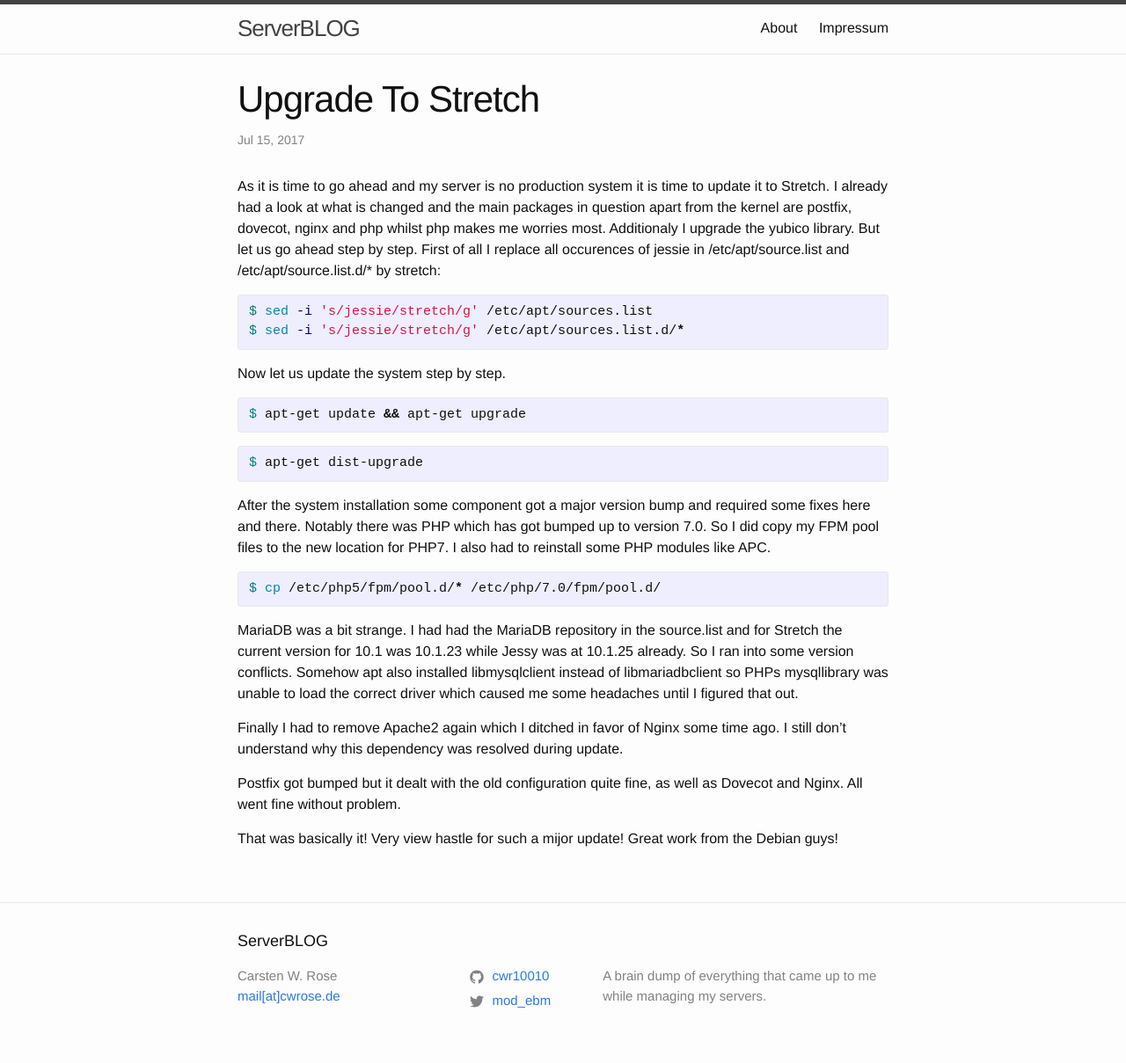
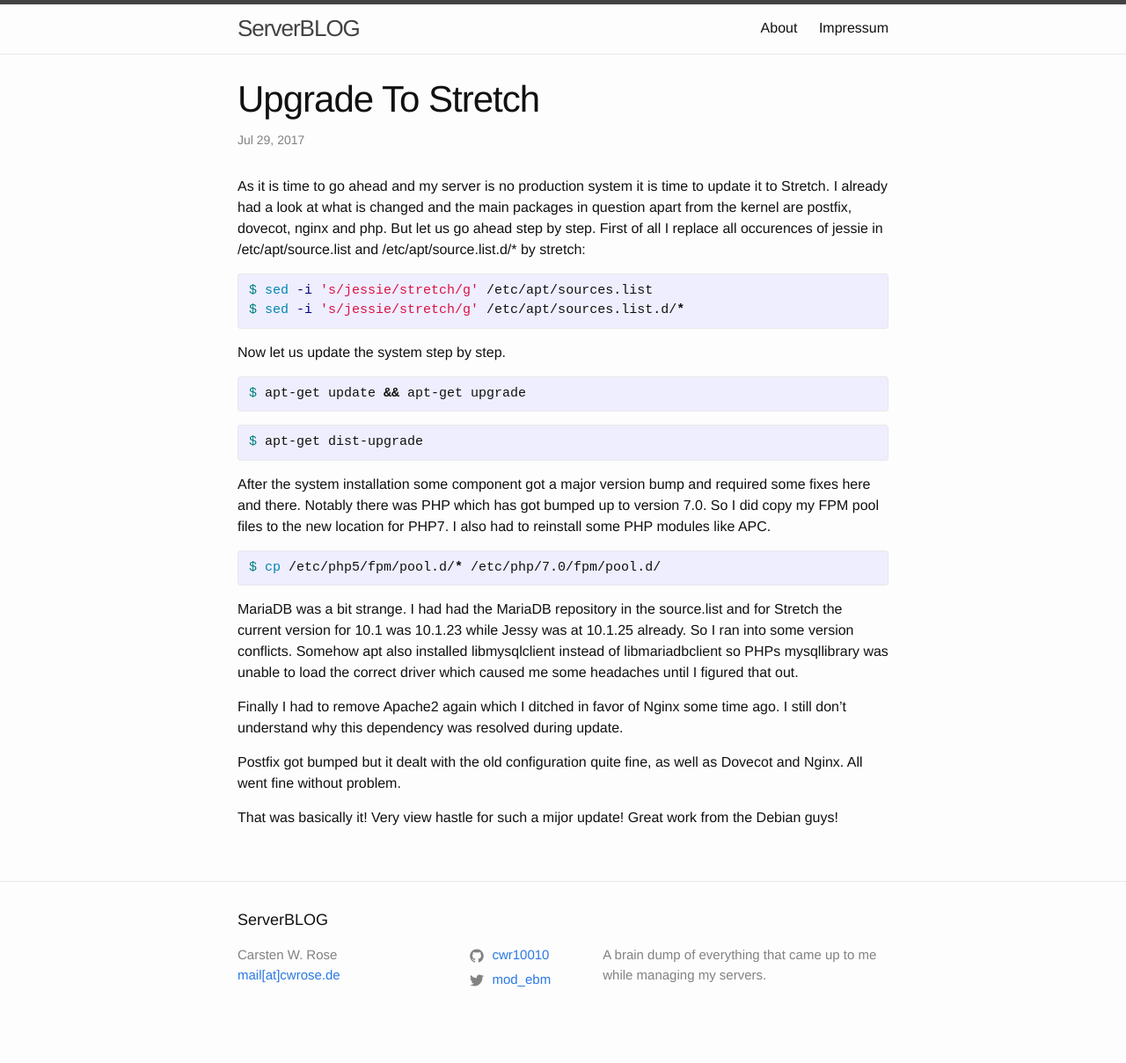
Before and after one commit to cwr10010/serverblog, a Jekyll site: the page built from _posts/2017-07-29-005-stretch-upgrade.markdown, in a window 1280 px wide. Shown: the whole page at 88% size. Built offline with Jekyll 4.4.1, drawn with Linux system fonts in a browser that asks for light colours; after the commit the page ends 1185 px from its top, so only the background shows below that.

Commit message:
Fixes last posts style

```diff
--- a/_posts/2017-07-29-005-stretch-upgrade.markdown
+++ b/_posts/2017-07-29-005-stretch-upgrade.markdown
@@ -1,10 +1,10 @@
 ---
 layout: post
 title:  "Upgrade To Stretch"
-date:   2017-07-15 08:27:00 +0200
+date:   2017-07-29 08:27:00 +0200
 categories: webserver debian
 ---
-As it is time to go ahead and my server is no production system it is time to update it to Stretch. I already had a look at what is changed and the main packages in question apart from the kernel are postfix, dovecot, nginx and php whilst php makes me worries most. Additionaly I upgrade the yubico library. But let us go ahead step by step.
+As it is time to go ahead and my server is no production system it is time to update it to Stretch. I already had a look at what is changed and the main packages in question apart from the kernel are postfix, dovecot, nginx and php. But let us go ahead step by step.
 First of all I replace all occurences of jessie in /etc/apt/source.list and /etc/apt/source.list.d/* by stretch:
 
 {% highlight sh %}
@@ -19,10 +19,13 @@ $ apt-get update && apt-get upgrade
 {% highlight sh %}
 $ apt-get dist-upgrade
 {% endhighlight %}
+
 After the system installation some component got a major version bump and required some fixes here and there. Notably there was PHP which has got bumped up to version 7.0. So I did copy my FPM pool files to the new location for PHP7. I also had to reinstall some PHP modules like APC.
+
 {% highlight sh %}
 $ cp /etc/php5/fpm/pool.d/* /etc/php/7.0/fpm/pool.d/
 {% endhighlight %}
+
 MariaDB was a bit strange. I had had the MariaDB repository in the source.list and for Stretch the current version for 10.1 was 10.1.23 while Jessy was at 10.1.25 already. So I ran into some version conflicts. Somehow apt also installed libmysqlclient instead of libmariadbclient so PHPs mysqllibrary was unable to load the correct driver which caused me some headaches until I figured that out.
 
 Finally I had to remove Apache2 again which I ditched in favor of Nginx some time ago. I still don't understand why this dependency was resolved during update.
```
